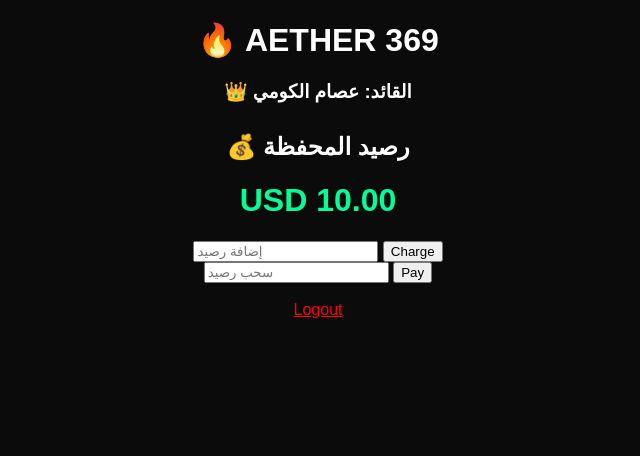
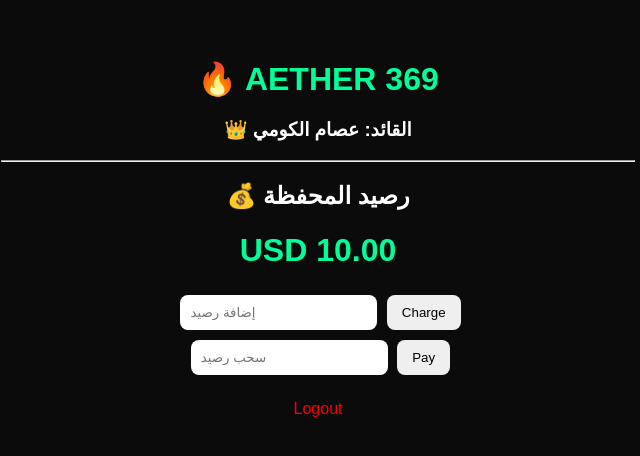
Before and after one commit to e65461123-png/essam_athar369, a Flask app: template templates/dashboard.html in a window 1280 px wide. Shown: the top 456 px of the page, without its empty margins (322-962 px from the left). Run offline with Flask 3, Linux system fonts and the light colour scheme; the template is opened without the code that fills it: most values are stand-ins (such as "Sample title", 1, 10 or a date in 2020).

Commit message:
Update dashboard.html

```diff
--- a/templates/dashboard.html
+++ b/templates/dashboard.html
@@ -3,17 +3,59 @@
 <head>
     <meta charset="UTF-8">
     <title>AETHER 369</title>
+
+    <style>
+        body{
+            background:#0b0b0b;
+            color:white;
+            text-align:center;
+            font-family:Arial;
+        }
+
+        .box{
+            margin-top:60px;
+        }
+
+        h1{
+            color:#00ff99;
+        }
+
+        input{
+            padding:10px;
+            margin:5px;
+            border-radius:8px;
+            border:none;
+        }
+
+        button{
+            padding:10px 15px;
+            border:none;
+            border-radius:8px;
+            cursor:pointer;
+        }
+
+        .logout{
+            color:red;
+            display:block;
+            margin-top:20px;
+            text-decoration:none;
+        }
+    </style>
 </head>
 
-<body style="background:#0b0b0b;color:white;text-align:center;font-family:Arial">
+<body>
+
+<div class="box">
 
     <h1>🔥 AETHER 369</h1>
     <h3>👑 القائد: عصام الكومي</h3>
 
-    <div style="margin-top:30px;">
-        <h2>💰 رصيد المحفظة</h2>
-        <h1 style="color:#00ff99;">USD {{ balance }}.00</h1>
-    </div>
+    <hr style="width:50%">
+
+    <h2>💰 رصيد المحفظة</h2>
+
+    <!-- 🔥 ده هو المهم -->
+    <h1>USD {{ balance }}.00</h1>
 
     <form action="/topup" method="post">
         <input name="amount" placeholder="إضافة رصيد">
@@ -25,8 +67,9 @@
         <button>Pay</button>
     </form>
 
-    <br>
-    <a href="/logout" style="color:red;">Logout</a>
+    <a class="logout" href="/logout">Logout</a>
+
+</div>
 
 </body>
 </html>
```
